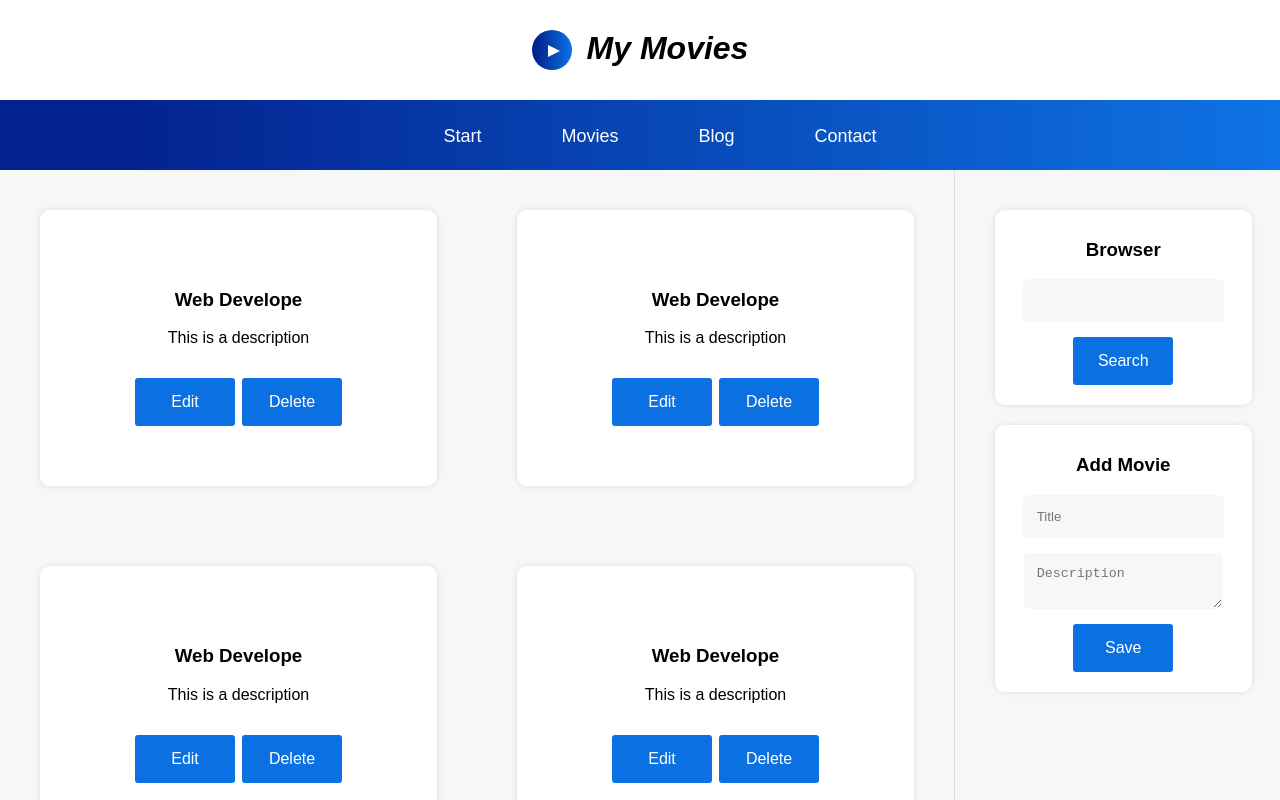
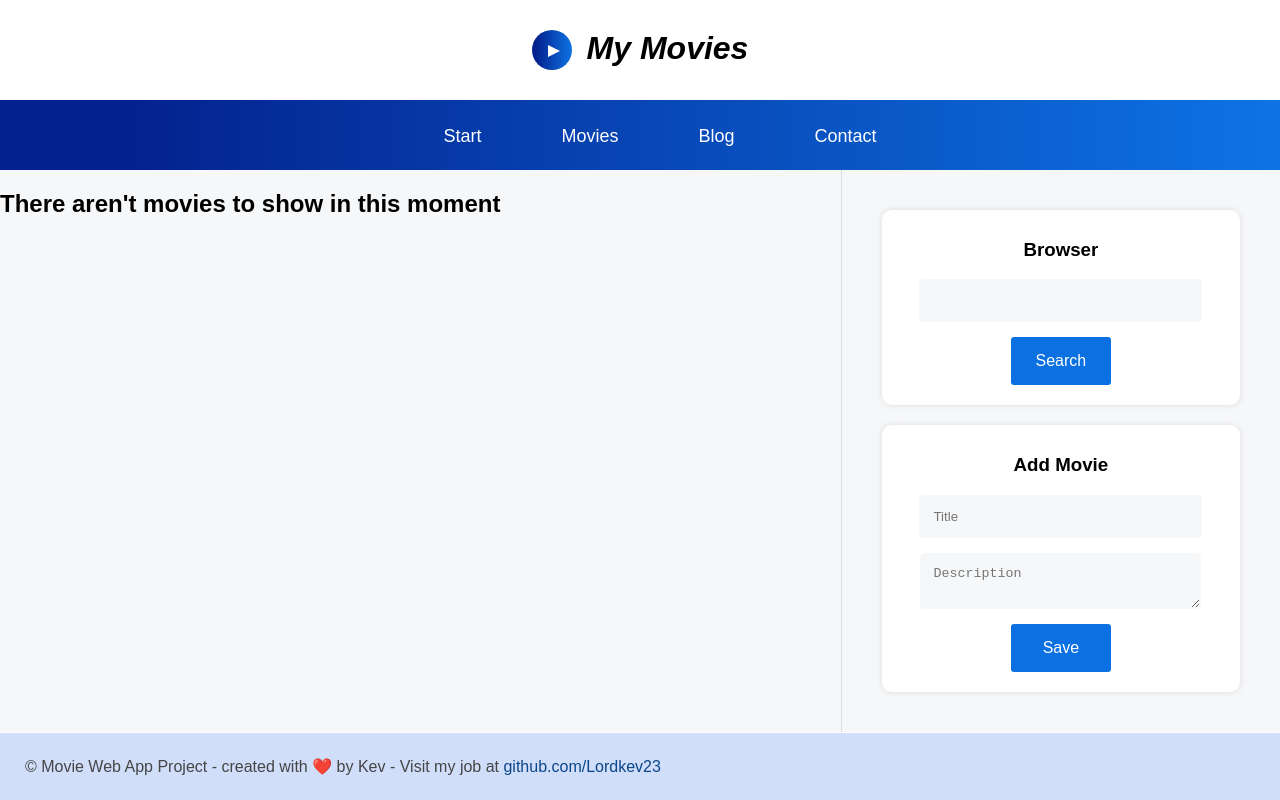
Before and after one commit to Lordkev23/MovieWebApp, a React (Create React App) app in the folder react-folder/: page / in a window 1280 px wide. Shown: the top 800 px of the page. Built offline with nearby package versions, Linux system fonts and the light colour scheme.

Commit message:
List component added

```diff
--- a/react-folder/src/components/List.js
+++ b/react-folder/src/components/List.js
@@ -1,39 +1,33 @@
-import React from 'react';
+import React, { useEffect, useState } from 'react';
 
-export const List = ()=>{
+export const List = () =>{
+
+    const [listStaste, setListState] = useState([]);
+
+    useEffect(() =>{
+        console.log('componets of movie list charged!');
+        getMovies();
+    }, []);
+
+    const getMovies = () =>{
+        let movies = JSON.parse(localStorage.getItem('newMovie'));
+
+        setListState(movies)
+    }
+
     return(
         <>
-            <article className="movie-item">
-                <h3 className="title">Web Develope</h3>
-                <p className="description">This is a description</p>
+            { listStaste != null ? listStaste.map(movie => {
+                return(
+                    <article key={movie.id} className="movie-item">
+                    <h3 className="title">{movie.title}</h3>
+                    <p className="description">{movie.description}</p>
 
-                <button className="edit">Edit</button>
-                <button className="delete">Delete</button>
-            </article>
-
-            <article className="movie-item">
-                <h3 className="title">Web Develope</h3>
-                <p className="description">This is a description</p>
-
-                <button className="edit">Edit</button>
-                <button className="delete">Delete</button>
-            </article>
-
-            <article className="movie-item">
-                <h3 className="title">Web Develope</h3>
-                <p className="description">This is a description</p>
-
-                <button className="edit">Edit</button>
-                <button className="delete">Delete</button>
-            </article>
-
-            <article className="movie-item">
-                <h3 className="title">Web Develope</h3>
-                <p className="description">This is a description</p>
-
-                <button className="edit">Edit</button>
-                <button className="delete">Delete</button>
-            </article>
+                    <button className="edit">Edit</button>
+                    <button className="delete">Delete</button>
+                </article>
+                );
+            }): <h2>There aren't movies to show in this moment</h2>}
         </>
     )
 }
```
